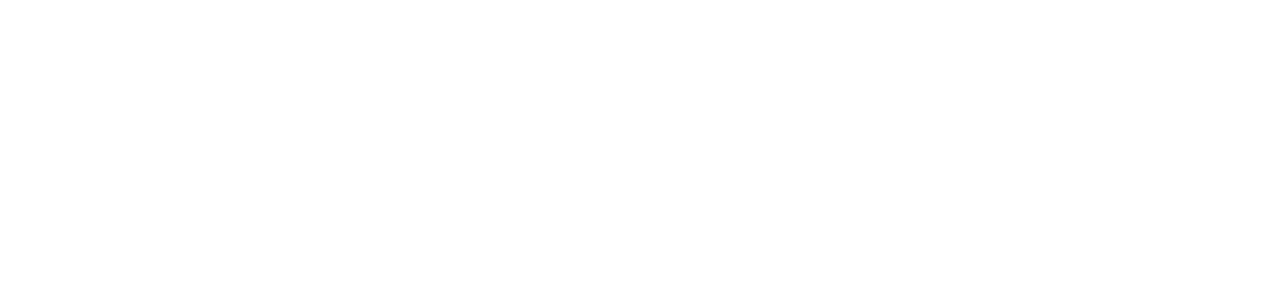
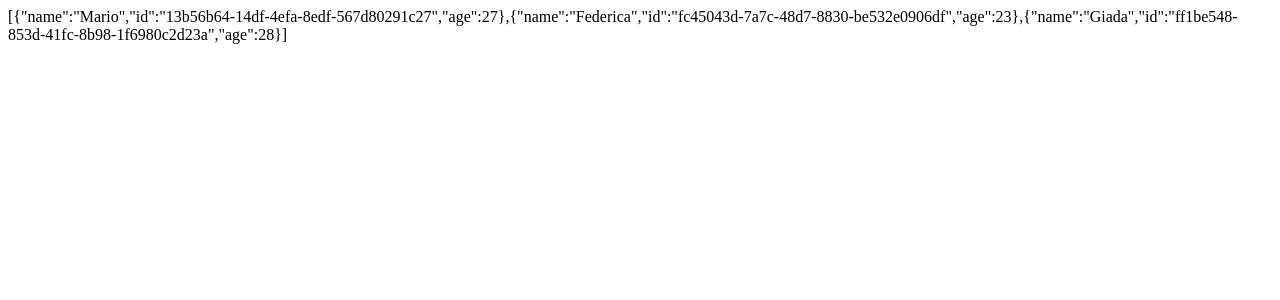
Before and after one commit to Mariowebcs/React-exercise, a React (Create React App) app: page / in a window 1280 px wide. Shown: the top 300 px of the page. Built offline with nearby package versions, Linux system fonts and the light colour scheme.

Commit message:
added exercise-57

```diff
--- a/src/App.js
+++ b/src/App.js
@@ -1,9 +1,10 @@
 import React from 'react';
+import FilteredList from './FilteredList';
 
 const App = () => {
     return (
         <div>
-
+            <FilteredList/>
         </div>
     )
 };
--- /dev/null
+++ b/src/FilteredList.js
@@ -0,0 +1,45 @@
+import React, { useMemo } from "react";
+
+const data = [
+  {
+    name: "Mario",
+    id: crypto.randomUUID(),
+    age: 27,
+  },
+  {
+    name: "Federica",
+    id: crypto.randomUUID(),
+    age: 23,
+  },
+  {
+    name: "Giada",
+    id: crypto.randomUUID(),
+    age: 28,
+  },
+  {
+    name: "Federico",
+    id: crypto.randomUUID(),
+    age: 18,
+  },
+  {
+    name: "Antonio",
+    id: crypto.randomUUID(),
+    age: 15,
+  },
+  {
+    name: "Carlo",
+    id: crypto.randomUUID(),
+    age: 17,
+  }
+];
+
+function filterData() {
+  return data.filter((obj) => obj.age > 18);
+}
+
+const FilteredList = () => {
+  const render = useMemo(() => JSON.stringify(filterData()), []);
+  return <div>{render}</div>;
+};
+
+export default FilteredList;
```
